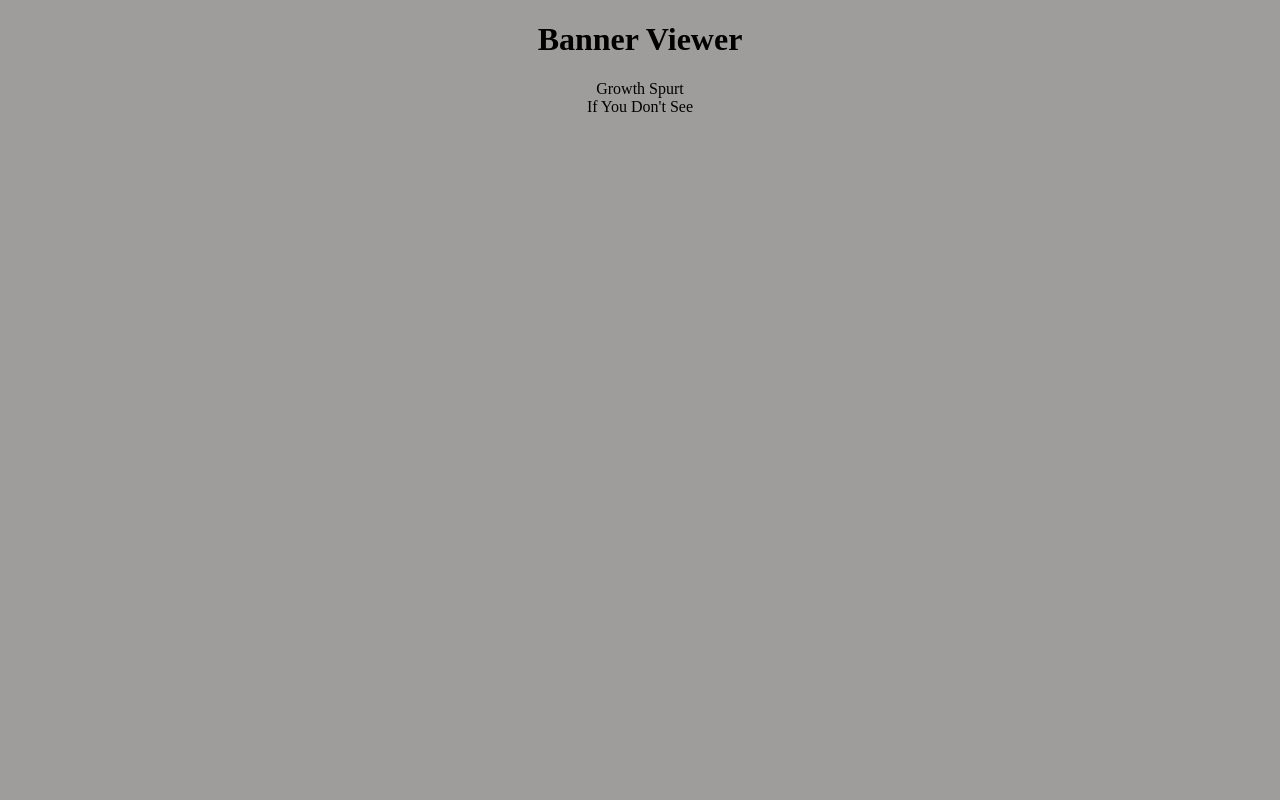
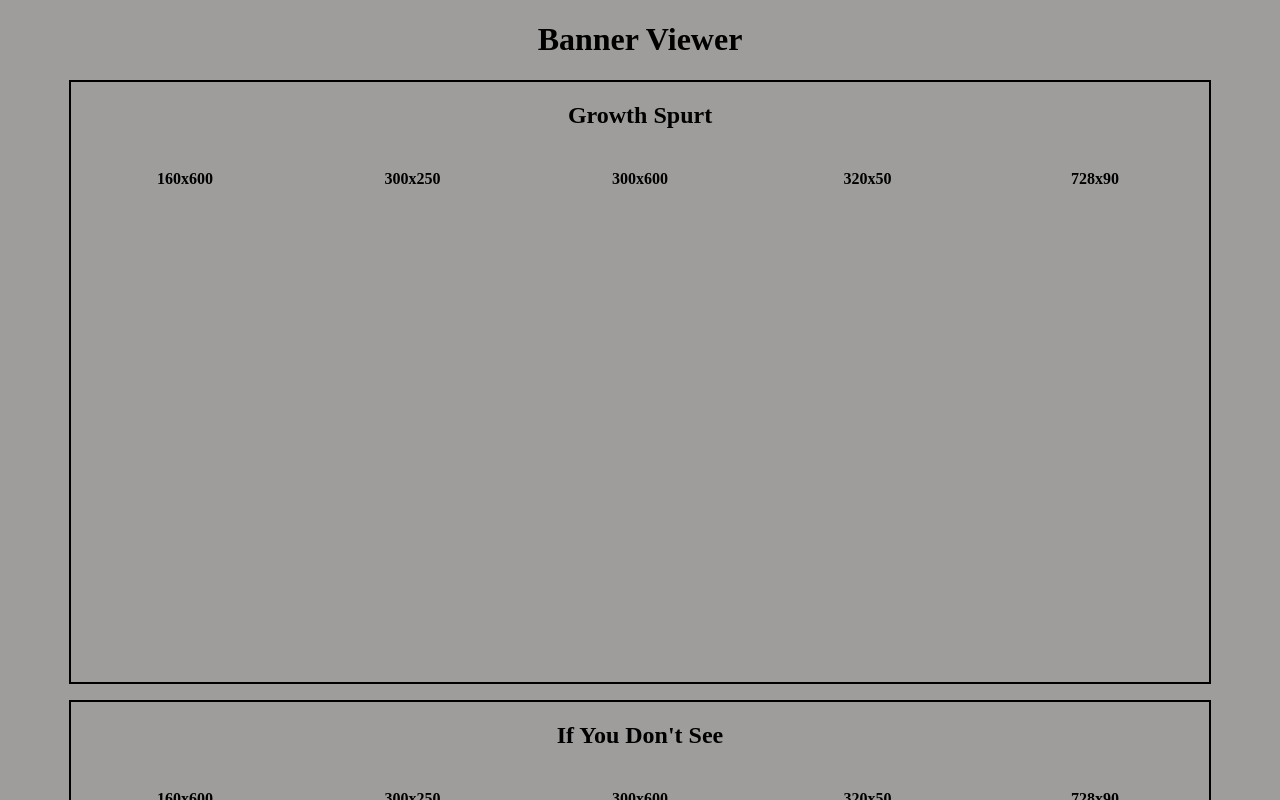
Before and after one commit to dsschapira/banner-viewer, an Angular app: page / in a window 1280 px wide. Shown: the top 800 px of the page. Built offline with nearby package versions, Linux system fonts and the light colour scheme.

Commit message:
Pass props down to banner set container and banner set, which contains controls and banner component

```diff
--- a/src/app/app.component.css
+++ b/src/app/app.component.css
@@ -1,5 +1,5 @@
 #main-container{
     margin: 0 auto;
-    width: 85%;
+    width: 100%;
     text-align: center;
 }
--- a/src/app/app.component.html
+++ b/src/app/app.component.html
@@ -2,7 +2,7 @@
   <h1>Banner Viewer</h1>
   <section *ngIf="bannerSets.length>0">
     <div *ngFor="let bannerSet of bannerSets">
-      {{bannerSet}}
+      <app-banner-set-container [bannerSet]="bannerSet"></app-banner-set-container>
     </div>
   </section>
 </div>
--- a/src/app/app.component.ts
+++ b/src/app/app.component.ts
@@ -18,7 +18,7 @@ export class AppComponent {
       if(this.bannerLinks["banner-links-multi"]){
         const obj = this.bannerLinks["banner-links-multi"];
         for(const key in obj){
-          this.bannerSets.push(obj[key].title); //This holds the titles - still need to push the entire object to lower components test
+          this.bannerSets.push(obj[key]); //This holds the titles - still need to push the entire object to lower components test
         }
       }
       else{
--- a/src/app/components/banner-set-container/banner-set-container.component.css
+++ b/src/app/components/banner-set-container/banner-set-container.component.css
@@ -0,0 +1,12 @@
+.banner-section{
+    border: 2px solid black;
+    margin: 0 auto;
+    margin-top:1em;
+    margin-bottom:1em;
+    min-height:600px;
+    width:90%;
+}
+.banner-set{
+    display:grid;
+    grid-template-columns: repeat(5,1fr);
+}
--- a/src/app/components/banner-set-container/banner-set-container.component.html
+++ b/src/app/components/banner-set-container/banner-set-container.component.html
@@ -1,3 +1,8 @@
-<p>
-  banner-set-container works!
-</p>
+<section class="banner-section">
+  <h2>{{bannerSet.title}}</h2>
+  <section *ngIf="sizes.length>0"  class="banner-set">
+    <section *ngFor="let size of sizes">
+      <app-banner-set [size]="size"></app-banner-set>
+    </section>
+  </section>
+</section>
--- a/src/app/components/banner-set-container/banner-set-container.component.ts
+++ b/src/app/components/banner-set-container/banner-set-container.component.ts
@@ -1,4 +1,4 @@
-import { Component, OnInit } from '@angular/core';
+import { Component, OnInit, Input } from '@angular/core';
 
 @Component({
   selector: 'app-banner-set-container',
@@ -7,9 +7,18 @@ import { Component, OnInit } from '@angular/core';
 })
 export class BannerSetContainerComponent implements OnInit {
 
+  sizes = [];
+
+  @Input() bannerSet:Object;
   constructor() { }
 
   ngOnInit() {
+    console.log(this.bannerSet);
+    for(const key in this.bannerSet){
+      if(key !== 'title'){
+        this.sizes.push(key);
+      }
+    }
   }
 
 }
--- a/src/app/components/banner-set/banner-set.component.html
+++ b/src/app/components/banner-set/banner-set.component.html
@@ -1,3 +1 @@
-<p>
-  banner-set works!
-</p>
+<h4>{{size}}</h4>
--- a/src/app/components/banner-set/banner-set.component.ts
+++ b/src/app/components/banner-set/banner-set.component.ts
@@ -1,4 +1,4 @@
-import { Component, OnInit } from '@angular/core';
+import { Component, OnInit, Input } from '@angular/core';
 
 @Component({
   selector: 'app-banner-set',
@@ -6,10 +6,14 @@ import { Component, OnInit } from '@angular/core';
   styleUrls: ['./banner-set.component.css']
 })
 export class BannerSetComponent implements OnInit {
-
+  width:string;
+  height:string;
+  @Input() size:string;
   constructor() { }
 
   ngOnInit() {
+    this.width = this.size.slice(0,this.size.indexOf("x"));
+    this.height = this.size.slice(this.size.indexOf("x")+1,this.size.length);
   }
 
 }
```
